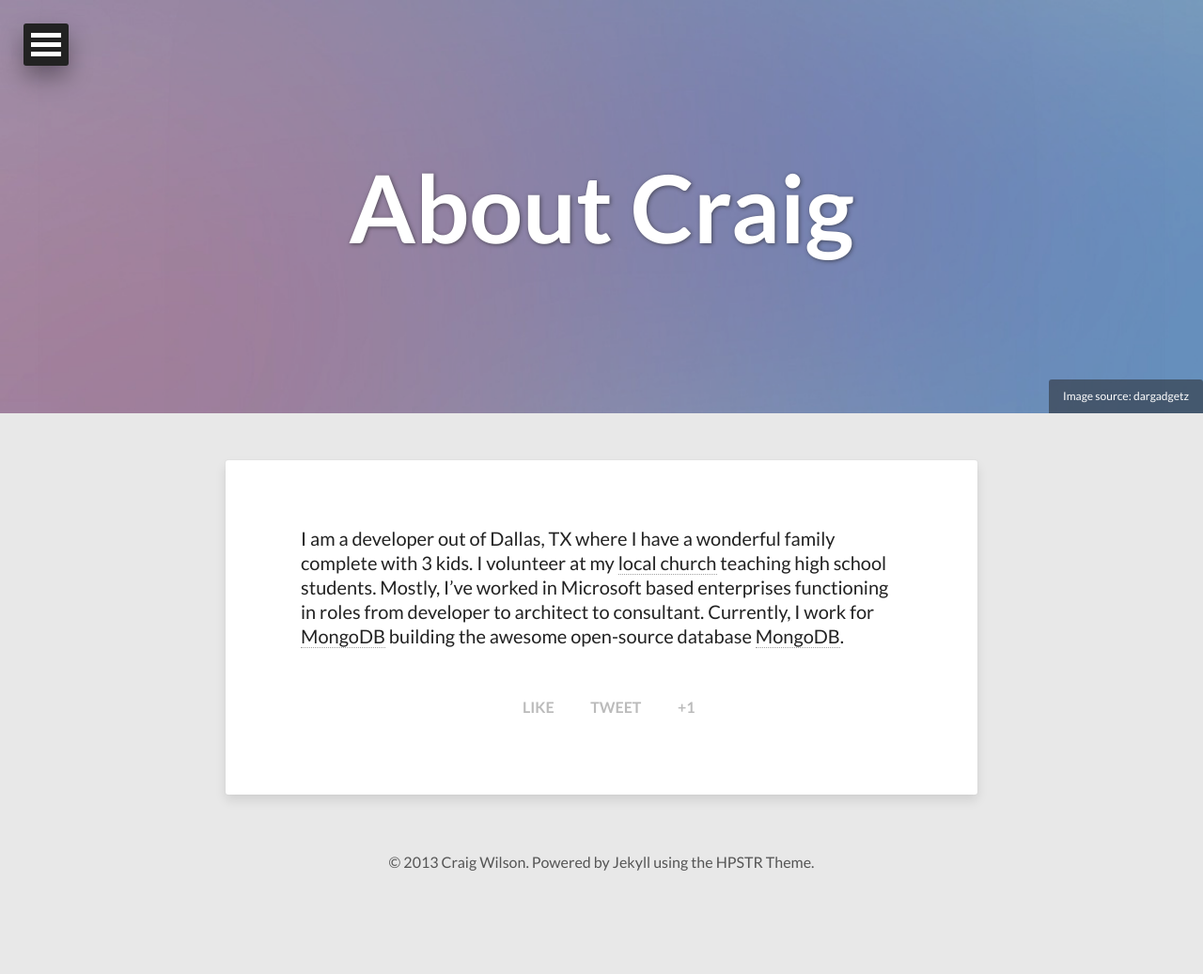
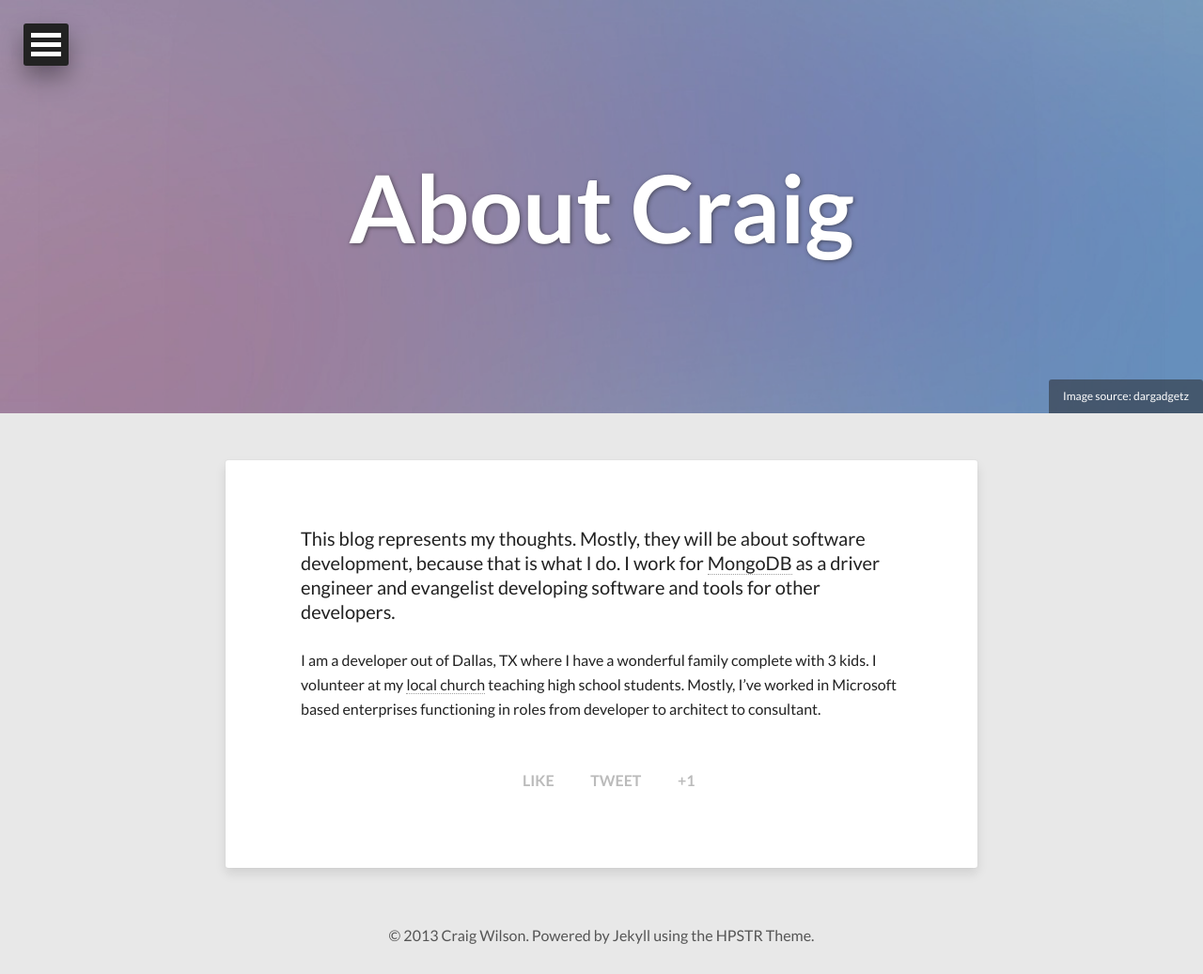
Before and after one commit to craiggwilson/craiggwilson.github.io, a Jekyll site: the page built from about.md, in a window 1280 px wide. Shown: the whole page at 94% size. Built offline with Jekyll 4.4.1, drawn with Linux system fonts in a browser that asks for light colours; nearby versions of some CDN libraries; before the commit the page ends 959 px from its top, so only the background shows below that.

Commit message:
cleaning up some text.

```diff
--- a/_config.yml
+++ b/_config.yml
@@ -8,7 +8,7 @@
 owner:
   name:           Craig Wilson
   avatar:         avatar.jpg
-  bio:            "This blog represents my thoughts.  Mostly, they will be about software development, because that is what I do.  I work for 10gen as a mongodb driver engineer and evangelist developing software and tools for other developers."
+  bio:            "This blog represents my thoughts.  Mostly, they will be about software development, because that is what I do.  I work for MongoDB as a driver engineer and evangelist developing software and tools for other developers."
   # Social networking links used in footer. Update and remove as you like.
   twitter:        craiggwilson
   github:         craiggwilson
--- a/about.md
+++ b/about.md
@@ -9,5 +9,6 @@ image:
   creditlink: http://www.dargadgetz.com/ios-7-abstract-wallpaper-pack-for-iphone-5-and-ipod-touch-retina/
 share: true
 ---
+This blog represents my thoughts.  Mostly, they will be about software development, because that is what I do.  I work for [MongoDB](http://mongodb.com) as a driver engineer and evangelist developing software and tools for other developers.
 
-I am a developer out of Dallas, TX where I have a wonderful family complete with 3 kids. I volunteer at my [local church](http://www.pcbc.org) teaching high school students. Mostly, I've worked in Microsoft based enterprises functioning in roles from developer to architect to consultant.  Currently, I work for [MongoDB](http://mongodb.com) building the awesome open-source database [MongoDB](http://mongodb.org).
+I am a developer out of Dallas, TX where I have a wonderful family complete with 3 kids. I volunteer at my [local church](http://www.pcbc.org) teaching high school students. Mostly, I've worked in Microsoft based enterprises functioning in roles from developer to architect to consultant.
```
